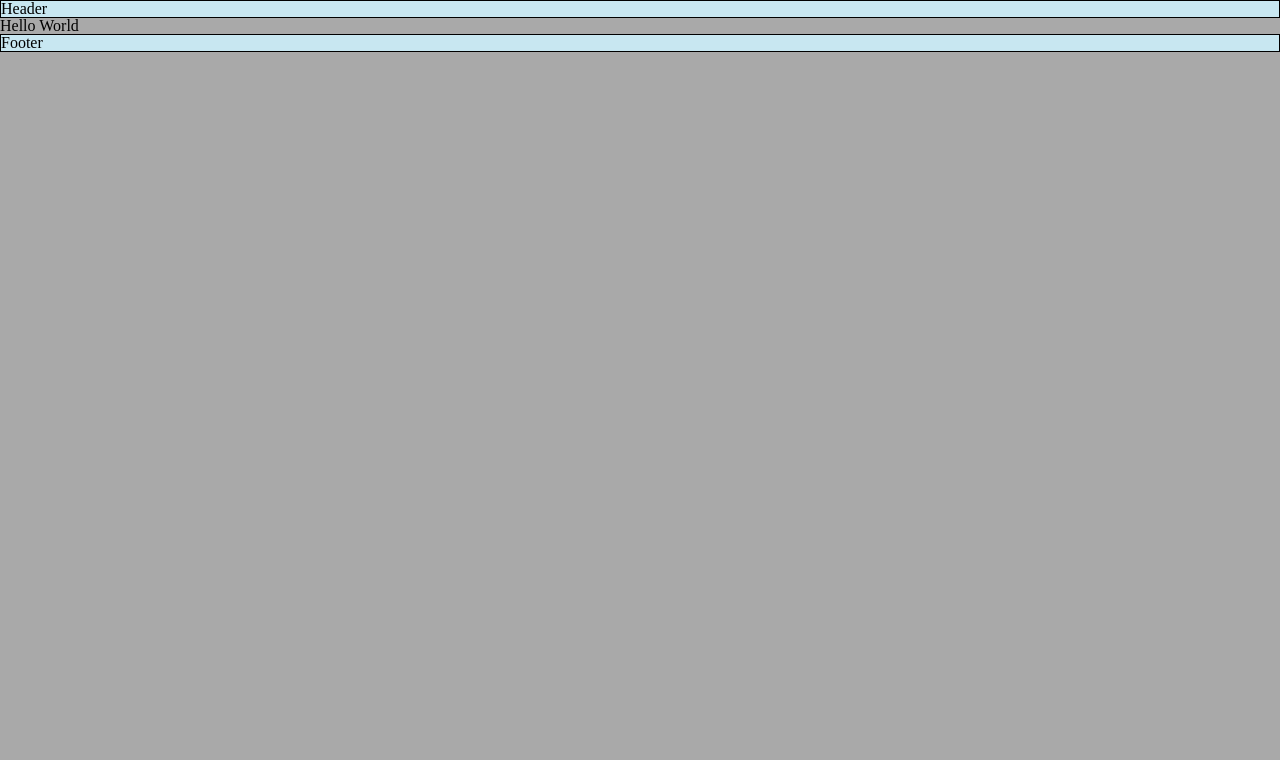
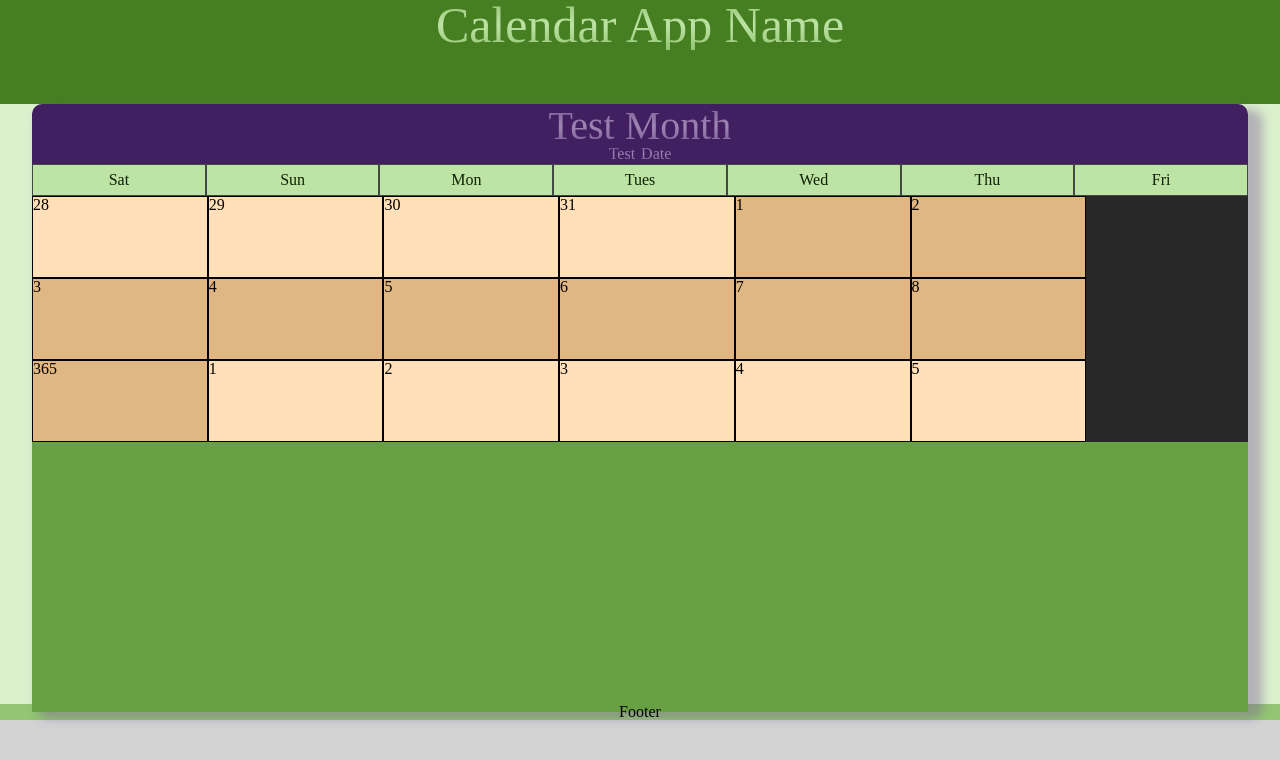
Before and after one commit to leonardmoses/ct-eyeCare-calendar-1.1, a React (Create React App) app: page / in a window 1280 px wide. Shown: the top 760 px of the page. Built offline with nearby package versions, Linux system fonts and the light colour scheme.

Commit message:
Converting to react styling.

```diff
--- a/src/App.js
+++ b/src/App.js
@@ -2,11 +2,62 @@ import './styles/App.scss';
 import Layout from './components/common/Layout';
 
 function App() {
+
+
+
+
+
   return (
 
     <Layout>
       <div className="App">
-        <h1>Hello World</h1>
+
+        <div className="calContainer">
+
+          <div className="calHeader">
+              <div className="selectedMonth"><h2>Test Month</h2></div>
+              <div className="selectedDate"><h4>Test Date</h4></div>
+          </div>
+
+          <div className="daysOfWeek">
+              <div className="weekdays">Sat</div>
+              <div className="weekdays">Sun</div>
+              <div className="weekdays">Mon</div>
+              <div className="weekdays">Tues</div>
+              <div className="weekdays">Wed</div>
+              <div className="weekdays">Thu</div>
+              <div className="weekdays">Fri</div>
+          </div>
+
+          <div className="calendar">
+
+            <div className="julianDays">
+
+                <div className="prev-year-days">28</div>
+                <div className="prev-year-days">29</div>
+                <div className="prev-year-days">30</div>
+                <div className="prev-year-days">31</div>
+
+                <div className="current-year-days">1</div>
+                <div className="current-year-days">2</div>
+                <div className="current-year-days">3</div>
+                <div className="current-year-days">4</div>
+                <div className="current-year-days">5</div>
+                <div className="current-year-days">6</div>
+                <div className="current-year-days">7</div>
+                <div className="current-year-days">8</div>
+                <div className="current-year-days">365</div>
+
+                <div className="next-year-days">1</div>
+                <div className="next-year-days">2</div>
+                <div className="next-year-days">3</div>
+                <div className="next-year-days">4</div>
+                <div className="next-year-days">5</div>
+
+            </div>
+          </div>
+
+    </div>
       </div>
     </Layout>
 
--- a/src/components/common/Header.js
+++ b/src/components/common/Header.js
@@ -4,7 +4,7 @@ const Header = () => {
     return (
         <div className='Header'>
 
-            <div><h1>Header</h1></div>
+            <div><h1>Calendar App Name</h1></div>
 
 
         </div>
--- a/src/components/common/Layout.scss
+++ b/src/components/common/Layout.scss
@@ -1,10 +1,48 @@
+@import '../../styles/Main.scss';
+
+
 body {
 
     .Header, .Footer{
         background-color: rgb(200, 231, 241);
-        border: solid black 1px;
+        // border: solid black 1px;
     }
 
+    .Header {
+        width: 100%;
+        height: 13vh;
+        background-color: $primary5;
+        // text-align: center;
+        // display: flex;
+        // justify-content: center;
+        // align-items: center;
 
+        .topHeaderContent {
+            // background-color: $primary5;
+            // color: $primary5;
+            font-size: 50px;
+            font-weight:200;
+        }
+
+        h1 {
+            @include Titleh1;
+            font-size: 50px;
+        }
+    }
+
+    .Footer {
+        background-color: $primary3;
+        // opacity: 0;
+        width: 100%;
+        height: 2vh;
+        display: flex;
+        justify-content: center;
+        align-items: center;
+
+        .footerContent {
+            background-color: darkgray;
+
+        }
+    }
 
 }
--- a/src/styles/App.scss
+++ b/src/styles/App.scss
@@ -1,15 +1,141 @@
-@import './Variables.scss' ;
-@import './Type.scss' ;
-@import './Media.scss';
+@import './Main.scss';
 
 
-body {
-    background-color: darkgrey;
+html {
+    width: 100%;
+    background-color: lightgrey;
 
-    Layout {
-        Header {
-            background-color: lightblue;
+    body {
+        width: 100%;
+        // height: 100vh;
+        background-color: $primary1;
+        // display: flex;
+        // flex-wrap: wrap;
+        // padding: 0 10px;
+
+        .App {
+            background-color: $primary1;
+            width: 100%;
+            height: 75vh;
+            display: flex;
+            flex-wrap: wrap;
+            // border: solid black 1px;
+
+            .calContainer {
+                width: 95%;
+                height: 75vh;
+                margin: 0 auto;
+                // background-color: black;
+                color: rgb(199, 199, 199);
+                // display: flex;
+                // flex-wrap: wrap;
+                justify-content: center;
+                // align-items: center;
+                box-shadow: 10px 10px 10px 5px #7b5c9768;
+                border-radius: 8px;
+                // border: $tertiaryBlack solid 3px;
+
+
+
+
+                .calHeader {
+                    background-color: $secondary5;
+                    width: 100%;
+                    height: 10%;
+                    display: flex;
+                    flex-direction: column;
+                    justify-content: center;
+                    align-items: center;
+                    border-top-left-radius: 10px;
+                    border-top-right-radius: 10px;
+
+                    .selectedMonth {
+                        @include Titleh2;
+                        font-size: 40px;
+                        font-weight: 350;
+                    }
+
+                    .selectedDate {
+                        @include Titleh2;
+                        font-size: 16px;
+                        word-spacing: 2px;
+                        // margin: 3px 0;
+                    }
+                }
+
+                .daysOfWeek {
+                    // width: 100%;
+                    background-color: $primary2;
+                    display: flex;
+                    justify-content: space-evenly;
+                    align-items: center;
+
+                    .weekdays {
+                        width: 100%;
+                        height: 30px;
+                        display: flex;
+                        justify-content: center;
+                        align-items: center;
+                        color: $primaryBlack;
+                        border: solid rgb(66, 73, 67) 1px;
+                    }
+                }
+
+                .calendar {
+                    width: calc(100%);
+                    height: 86%;
+                    background-color: $primary4;
+                    overflow-y: scroll;
+                    // border-bottom-left-radius: 10px;
+                    // border-bottom-right-radius: 10px;
+
+                    .julianDays {
+                        background-color: rgb(40, 40, 40);
+                        display: flex;
+                        flex-wrap: wrap;
+                        // width: 100%;
+
+                        .prev-year-padding {
+                            background-color: rgb(40, 40, 40);
+                            width:calc(100% / 7);
+                            height: calc(100vh/10);
+                            color: rgba(0, 0, 0, 0.0);
+                            border: solid black 1px;
+                            cursor: pointer;
+                            transition: background-color 0.2s;
+
+                        }
+
+                        .prev-year-days, .current-year-days, .next-year-days {
+                            background-color: $tertiary3;
+                            width:calc(100% / 7);
+                            height: calc(100vh/10);
+                            color: black;
+                            border: solid black 1px;
+                            cursor: pointer;
+                            transition: background-color 0.2s;
+                        }
+
+                        .prev-year-days, .next-year-days {
+                            background-color: $tertiary2;
+                        }
+
+                    }
+
+                    .julianDays div:hover {
+                        background-color: $tertiary1;
+                        border: solid $tertiaryWhite 1px;
+                    }
+                }
+
+                div::-webkit-scrollbar {
+                    display: none; /* for Chrome, Safari, and Opera */
+                }
+
+            }
+
         }
 
     }
+
 }
--- /dev/null
+++ b/src/styles/Main.scss
@@ -0,0 +1,3 @@
+@import './Variables.scss' ;
+@import './Type.scss' ;
+@import './Media.scss';
--- a/src/styles/Type.scss
+++ b/src/styles/Type.scss
@@ -8,7 +8,7 @@ h1, h2, h3, h4, h5, h6, p, a, div {
     }
 
     h1 {
-        font-size: 40px;
+
   }
 
     h2 {
--- a/src/styles/Variables.scss
+++ b/src/styles/Variables.scss
@@ -8,24 +8,33 @@ $primary2: #BDE3A5;
 $primary3: #93C572;
 $primary4: #68A143;
 $primary5: #467F21;
+$primaryWhite: #e9f3e3;
+$primaryBlack: #0f2003;
 
 $secondary1: #C9B9D6;
 $secondary2: #9E86B3;
 $secondary3: #7B5C97;
 $secondary4: #5D397C;
 $secondary5: #421F61;
+$secondaryWhite: #ebe5f0;
+$secondaryBlack: #140323;
 
 $tertiary1: #FFEFDA;
 $tertiary2: #FFE0B9;
 $tertiary3: #E0B682;
 $tertiary4: #B8884D;
 $tertiary5: #916126;
+$tertiaryWhite: #fcf7f1;
+$tertiaryBlack: #271704;
 
 $complementary1: #F4D1DA;
 $complementary2: #EBAABA;
 $complementary3: #CC768C;
 $complementary4: #A8465F;
 $complementary5: #84233B;
+$complementaryWhite: #f8edef;
+$complementaryBlack: #26040d;
+
 
 /*#endregion Variables*/
 
@@ -33,7 +42,21 @@ $complementary5: #84233B;
 /*#region mixins*/
 @mixin Titleh1 {
     background-color: $primary3;
-    background-image: linear-gradient(0deg, $primary3, $tertiary3);
+    background-image: linear-gradient(0deg, $primary3, $primary2, $primary3);
+    background-clip: text;
+    /* background-size: 100%; */
+    /* background-repeat: repeat; */
+    -webkit-background-clip: text;
+    -webkit-text-fill-color: transparent;
+    -moz-background-clip: text;
+    -moz-text-fill-color: transparent;
+    text-align: center;
+    // margin-bottom: 40px;
+}
+
+@mixin Titleh2 {
+    background-color: $secondary3;
+    background-image: linear-gradient(0deg, $secondary3, $secondary2, $secondary3);
     background-clip: text;
     /* background-size: 100%; */
     /* background-repeat: repeat; */
```
